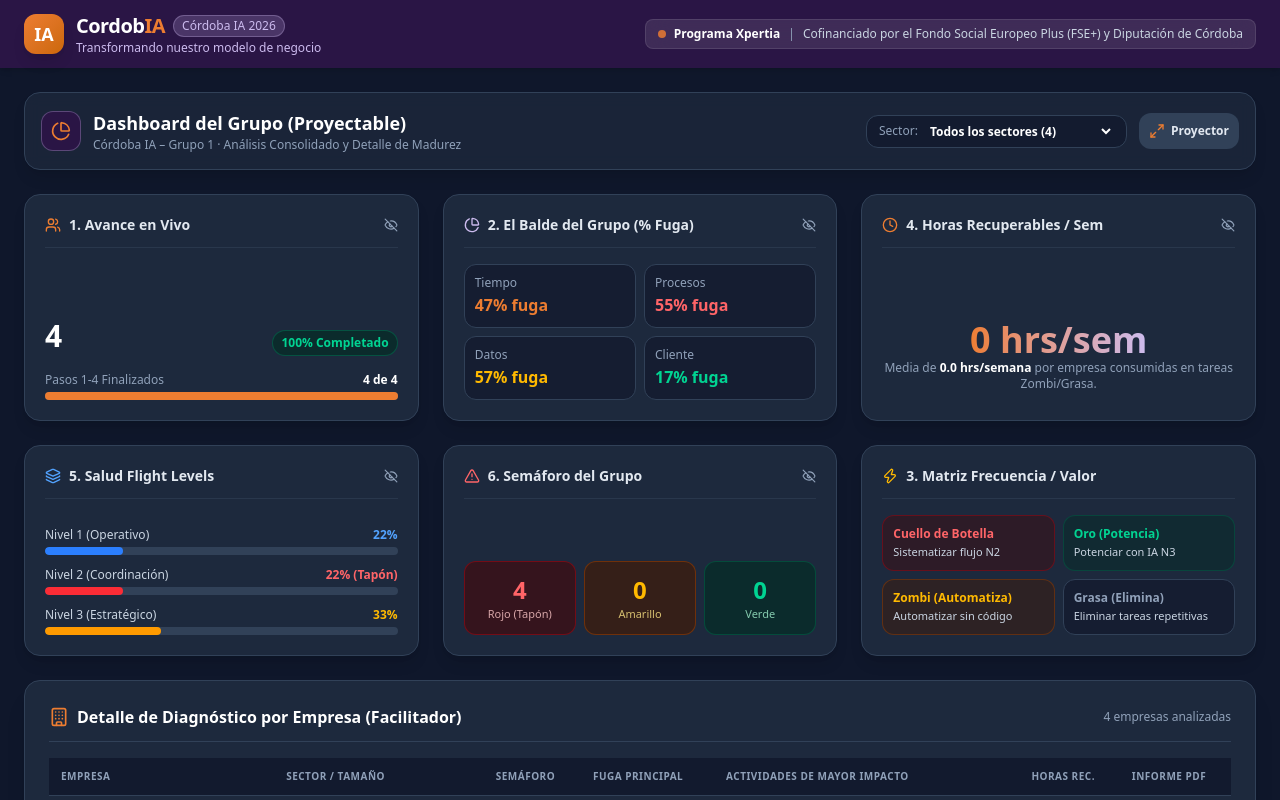
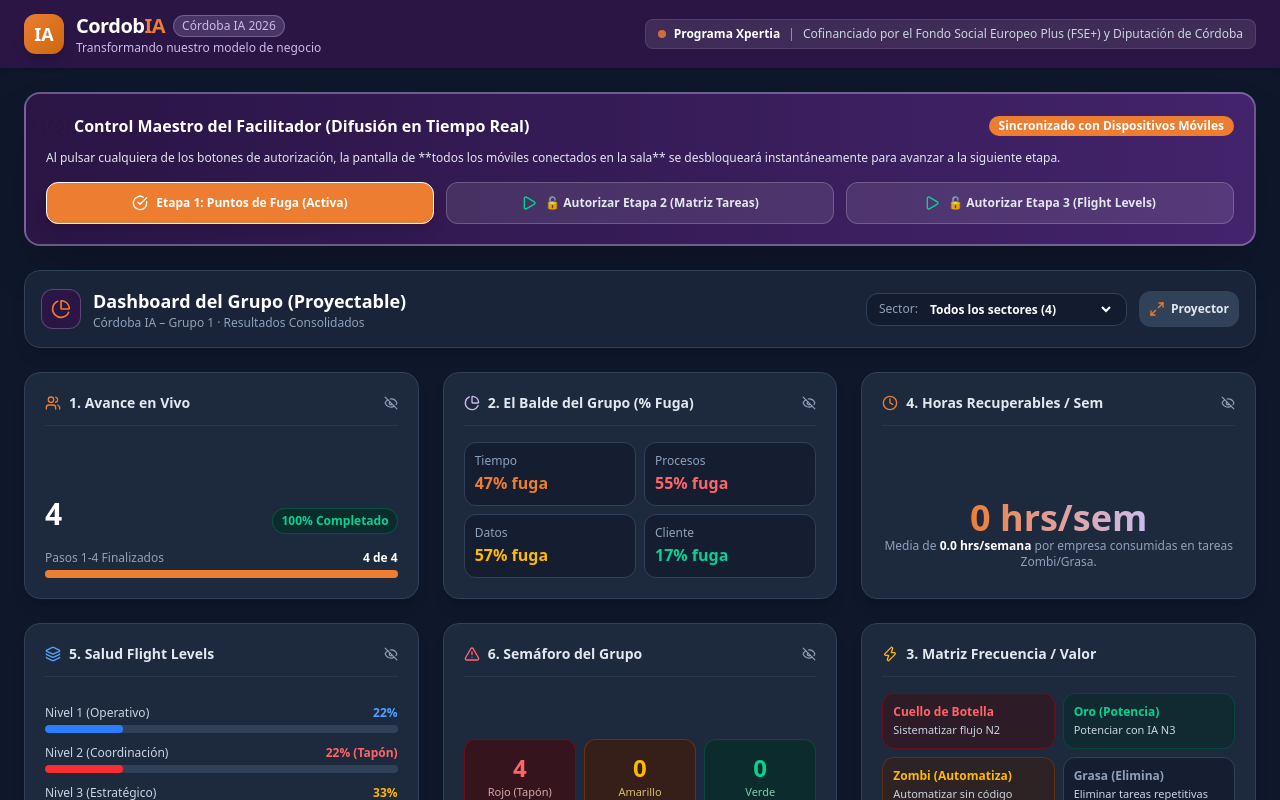
Before and after one commit to startupjlo-gif/cordobia-app, a Next.js app: page /admin/dashboard/CORDOBIA2026 in a window 1280 px wide. Shown: the top 800 px of the page. Built offline with nearby package versions, Linux system fonts and the light colour scheme.

Commit message:
Implement Realtime Mentor Stage Broadcast Control system across participant devices

```diff
--- a/src/components/GroupDashboard.tsx
+++ b/src/components/GroupDashboard.tsx
@@ -1,8 +1,7 @@
 'use client';
 
-import React, { useState } from 'react';
+import React, { useState, useEffect } from 'react';
 import Link from 'next/link';
-import { Empresa, ResultadoDiagnostico } from '@/types';
 import { LocalMockStore } from '@/lib/supabase/mock-store';
 import { BrandingBanner } from './BrandingBanner';
 import {
@@ -19,7 +18,9 @@ import {
   Building,
   ExternalLink,
   Zap,
-  TrendingUp
+  Play,
+  CheckCircle,
+  Radio
 } from 'lucide-react';
 
 interface GroupDashboardProps {
@@ -29,6 +30,7 @@ interface GroupDashboardProps {
 export const GroupDashboard: React.FC<GroupDashboardProps> = ({ sessionId }) => {
   const [sectorFiltro, setSectorFiltro] = useState<string>('Todos');
   const [isFullScreen, setIsFullScreen] = useState<boolean>(false);
+  const [etapaAutorizada, setEtapaAutorizada] = useState<number>(1);
   const [revelados, setRevelados] = useState<Record<string, boolean>>({
     b1: true,
     b2: true,
@@ -36,15 +38,22 @@ export const GroupDashboard: React.FC<GroupDashboardProps> = ({ sessionId }) =>
     b4: true,
     b5: true,
     b6: true,
-    b7: false,
-    b8: true // Detalle por Empresa
+    b7: false
   });
 
   const mockStore = LocalMockStore.getInstance();
   const resultadosArray = Array.from(mockStore.resultados.values());
   const empresasMap = mockStore.empresas;
 
-  // Filtered dataset
+  useEffect(() => {
+    setEtapaAutorizada(mockStore.sesion.etapa_autorizada || 1);
+  }, []);
+
+  const handleAutorizarEtapa = (nuevaEtapa: number) => {
+    mockStore.autorizarEtapaFacilitador(nuevaEtapa);
+    setEtapaAutorizada(nuevaEtapa);
+  };
+
   const resultadosFiltrados = resultadosArray.filter((r) => {
     if (sectorFiltro === 'Todos') return true;
     const emp = empresasMap.get(r.empresa_id);
@@ -54,22 +63,18 @@ export const GroupDashboard: React.FC<GroupDashboardProps> = ({ sessionId }) =>
   const numEmpresas = resultadosFiltrados.length;
   const esAnonimoInsuficiente = numEmpresas < 3 && sectorFiltro !== 'Todos';
 
-  // Calculations for Block 2: Balde
   const avgTiempo = numEmpresas > 0 ? Math.round(resultadosFiltrados.reduce((a, b) => a + b.fuga_tiempo, 0) / numEmpresas) : 0;
   const avgProcesos = numEmpresas > 0 ? Math.round(resultadosFiltrados.reduce((a, b) => a + b.fuga_procesos, 0) / numEmpresas) : 0;
   const avgDatos = numEmpresas > 0 ? Math.round(resultadosFiltrados.reduce((a, b) => a + b.fuga_datos, 0) / numEmpresas) : 0;
   const avgCliente = numEmpresas > 0 ? Math.round(resultadosFiltrados.reduce((a, b) => a + b.fuga_cliente, 0) / numEmpresas) : 0;
 
-  // Calculations for Block 4: Horas
   const totalHoras = resultadosFiltrados.reduce((a, b) => a + b.horas_recuperables, 0);
   const avgHoras = numEmpresas > 0 ? (totalHoras / numEmpresas).toFixed(1) : '0.0';
 
-  // Calculations for Block 5: Flight Levels
   const avgN1 = numEmpresas > 0 ? Math.round(resultadosFiltrados.reduce((a, b) => a + b.salud_n1, 0) / numEmpresas) : 0;
   const avgN2 = numEmpresas > 0 ? Math.round(resultadosFiltrados.reduce((a, b) => a + b.salud_n2, 0) / numEmpresas) : 0;
   const avgN3 = numEmpresas > 0 ? Math.round(resultadosFiltrados.reduce((a, b) => a + b.salud_n3, 0) / numEmpresas) : 0;
 
-  // Calculations for Block 6: Semáforo
   const numRojo = resultadosFiltrados.filter((r) => r.semaforo === 'rojo').length;
   const numAmarillo = resultadosFiltrados.filter((r) => r.semaforo === 'amarillo').length;
   const numVerde = resultadosFiltrados.filter((r) => r.semaforo === 'verde').length;
@@ -95,6 +100,61 @@ export const GroupDashboard: React.FC<GroupDashboardProps> = ({ sessionId }) =>
       {!isFullScreen && <BrandingBanner />}
 
       <div className="max-w-7xl w-full mx-auto p-4 md:p-6 space-y-6 flex-1 flex flex-col">
+        {/* FACILITATOR MASTER REALTIME CONTROL PANEL */}
+        <div className="bg-gradient-to-r from-[#2A1545] to-[#43236b] border-2 border-[#CCBBEE]/40 rounded-2xl p-4 md:p-5 shadow-2xl space-y-3">
+          <div className="flex items-center justify-between">
+            <div className="flex items-center gap-2 text-white font-bold text-sm md:text-base">
+              <Radio className="w-5 h-5 text-[#ED7D31] animate-ping" />
+              <span>Control Maestro del Facilitador (Difusión en Tiempo Real)</span>
+            </div>
+            <span className="text-xs bg-[#ED7D31] text-white font-bold px-2.5 py-0.5 rounded-full">
+              Sincronizado con Dispositivos Móviles
+            </span>
+          </div>
+
+          <p className="text-xs text-slate-200">
+            Al pulsar cualquiera de los botones de autorización, la pantalla de **todos los móviles conectados en la sala** se desbloqueará instantáneamente para avanzar a la siguiente etapa.
+          </p>
+
+          <div className="grid grid-cols-1 md:grid-cols-3 gap-3 pt-1">
+            <button
+              onClick={() => handleAutorizarEtapa(1)}
+              className={`p-3 rounded-xl font-bold text-xs flex items-center justify-center gap-2 border transition-all cursor-pointer ${
+                etapaAutorizada === 1
+                  ? 'bg-[#ED7D31] text-white border-white shadow-lg'
+                  : 'bg-white/10 hover:bg-white/20 text-slate-200 border-white/20'
+              }`}
+            >
+              <CheckCircle className="w-4 h-4" />
+              <span>Etapa 1: Puntos de Fuga (Activa)</span>
+            </button>
+
+            <button
+              onClick={() => handleAutorizarEtapa(2)}
+              className={`p-3 rounded-xl font-bold text-xs flex items-center justify-center gap-2 border transition-all cursor-pointer ${
+                etapaAutorizada === 2
+                  ? 'bg-[#ED7D31] text-white border-white shadow-lg'
+                  : 'bg-white/10 hover:bg-white/20 text-slate-200 border-white/20'
+              }`}
+            >
+              <Play className="w-4 h-4 text-emerald-400" />
+              <span>🔓 Autorizar Etapa 2 (Matriz Tareas)</span>
+            </button>
+
+            <button
+              onClick={() => handleAutorizarEtapa(3)}
+              className={`p-3 rounded-xl font-bold text-xs flex items-center justify-center gap-2 border transition-all cursor-pointer ${
+                etapaAutorizada === 3
+                  ? 'bg-[#ED7D31] text-white border-white shadow-lg'
+                  : 'bg-white/10 hover:bg-white/20 text-slate-200 border-white/20'
+              }`}
+            >
+              <Play className="w-4 h-4 text-emerald-400" />
+              <span>🔓 Autorizar Etapa 3 (Flight Levels)</span>
+            </button>
+          </div>
+        </div>
+
         {/* Controls Bar */}
         <div className="bg-slate-800/80 backdrop-blur border border-slate-700 rounded-2xl p-4 flex flex-wrap items-center justify-between gap-4 shadow-lg">
           <div className="flex items-center gap-3">
@@ -103,7 +163,7 @@ export const GroupDashboard: React.FC<GroupDashboardProps> = ({ sessionId }) =>
             </div>
             <div>
               <h2 className="text-lg font-bold text-white">Dashboard del Grupo (Proyectable)</h2>
-              <p className="text-xs text-slate-400">Córdoba IA – Grupo 1 · Análisis Consolidado y Detalle de Madurez</p>
+              <p className="text-xs text-slate-400">Córdoba IA – Grupo 1 · Resultados Consolidados</p>
             </div>
           </div>
 
@@ -143,7 +203,6 @@ export const GroupDashboard: React.FC<GroupDashboardProps> = ({ sessionId }) =>
           </div>
         ) : (
           <div className="space-y-6">
-            {/* 6 Metric Blocks Grid */}
             <div className="grid grid-cols-1 md:grid-cols-2 lg:grid-cols-3 gap-6">
               {/* Bloque 1: Avance */}
               <div className="bg-slate-800 border border-slate-700 rounded-2xl p-5 shadow-lg flex flex-col justify-between">
@@ -179,7 +238,7 @@ export const GroupDashboard: React.FC<GroupDashboardProps> = ({ sessionId }) =>
                 )}
               </div>
 
-              {/* Bloque 2: Balde del Grupo */}
+              {/* Bloque 2: Balde */}
               <div className="bg-slate-800 border border-slate-700 rounded-2xl p-5 shadow-lg flex flex-col justify-between">
                 <div className="flex items-center justify-between border-b border-slate-700/60 pb-3 mb-4">
                   <div className="flex items-center gap-2 font-bold text-slate-200 text-sm">
@@ -316,7 +375,7 @@ export const GroupDashboard: React.FC<GroupDashboardProps> = ({ sessionId }) =>
                 )}
               </div>
 
-              {/* Matriz 2x2 Resumen de Cuadrantes */}
+              {/* Bloque 3: Matriz Resumen */}
               <div className="bg-slate-800 border border-slate-700 rounded-2xl p-5 shadow-lg flex flex-col justify-between">
                 <div className="flex items-center justify-between border-b border-slate-700/60 pb-3 mb-4">
                   <div className="flex items-center gap-2 font-bold text-slate-200 text-sm">
@@ -345,7 +404,7 @@ export const GroupDashboard: React.FC<GroupDashboardProps> = ({ sessionId }) =>
               </div>
             </div>
 
-            {/* DETALLE POR EMPRESA (TABLE DETALLE FACILITADOR) */}
+            {/* DETALLE POR EMPRESA TABLE */}
             <div className="bg-slate-800 border border-slate-700 rounded-2xl p-6 shadow-xl space-y-4">
               <div className="flex items-center justify-between border-b border-slate-700 pb-3">
                 <div className="flex items-center gap-2 font-bold text-white text-base">
@@ -420,7 +479,6 @@ export const GroupDashboard: React.FC<GroupDashboardProps> = ({ sessionId }) =>
               </div>
             </div>
 
-            {/* Bloque 7: Alertas Coherencia */}
             {!isFullScreen && (
               <div className="bg-slate-800/60 border border-slate-700/80 rounded-2xl p-5 shadow-lg">
                 <div className="flex items-center gap-2 font-bold text-amber-400 text-xs mb-3">
--- a/src/types/index.ts
+++ b/src/types/index.ts
@@ -25,6 +25,7 @@ export interface Sesion {
   titulo_bienvenida: string;
   subtitulo_bienvenida: string;
   texto_consentimiento: string;
+  etapa_autorizada: number; // 1, 2, 3, 4 (Controlled ONLY by Facilitator!)
   logos_url?: string[];
   revelado_bloques: Record<string, boolean>;
 }
```
Also changed, not shown: src/components/ParticipantChat.tsx (+53 -31 lines), src/lib/supabase/mock-store.ts (+14 -5 lines).
